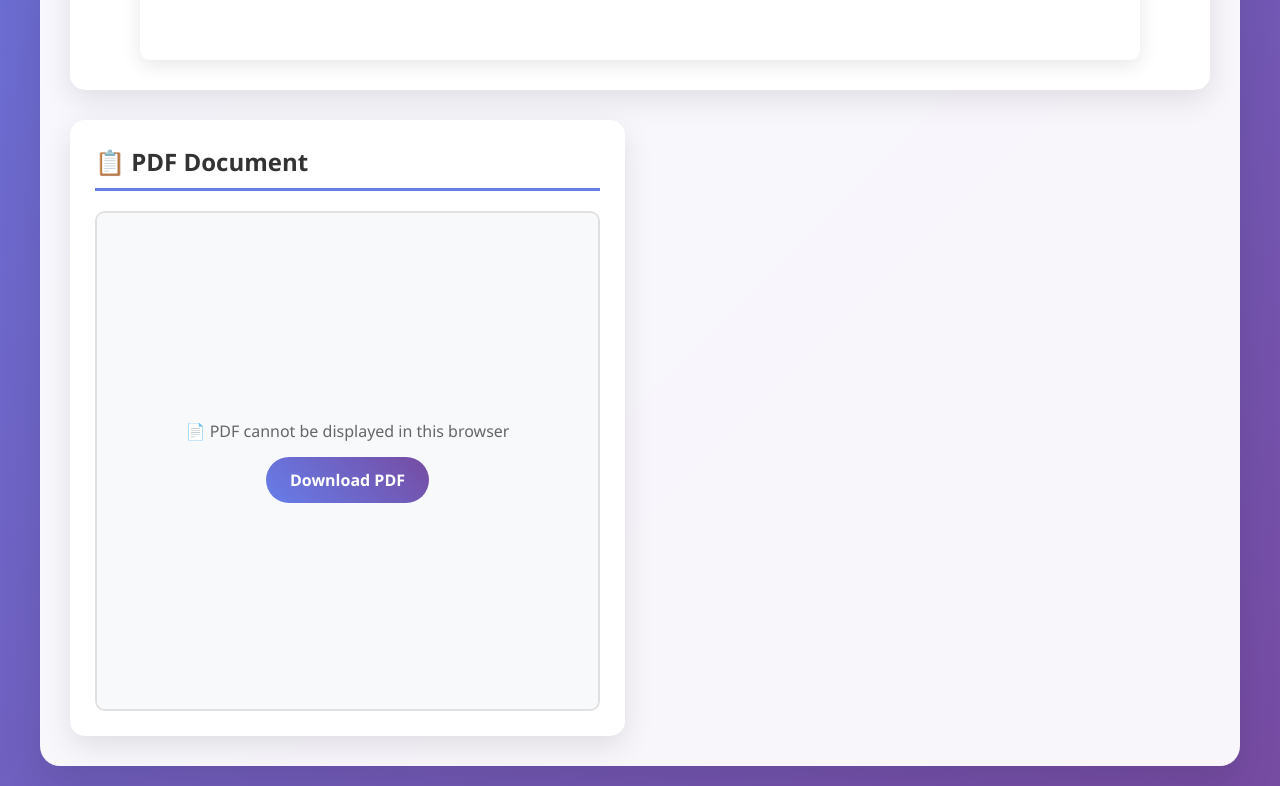
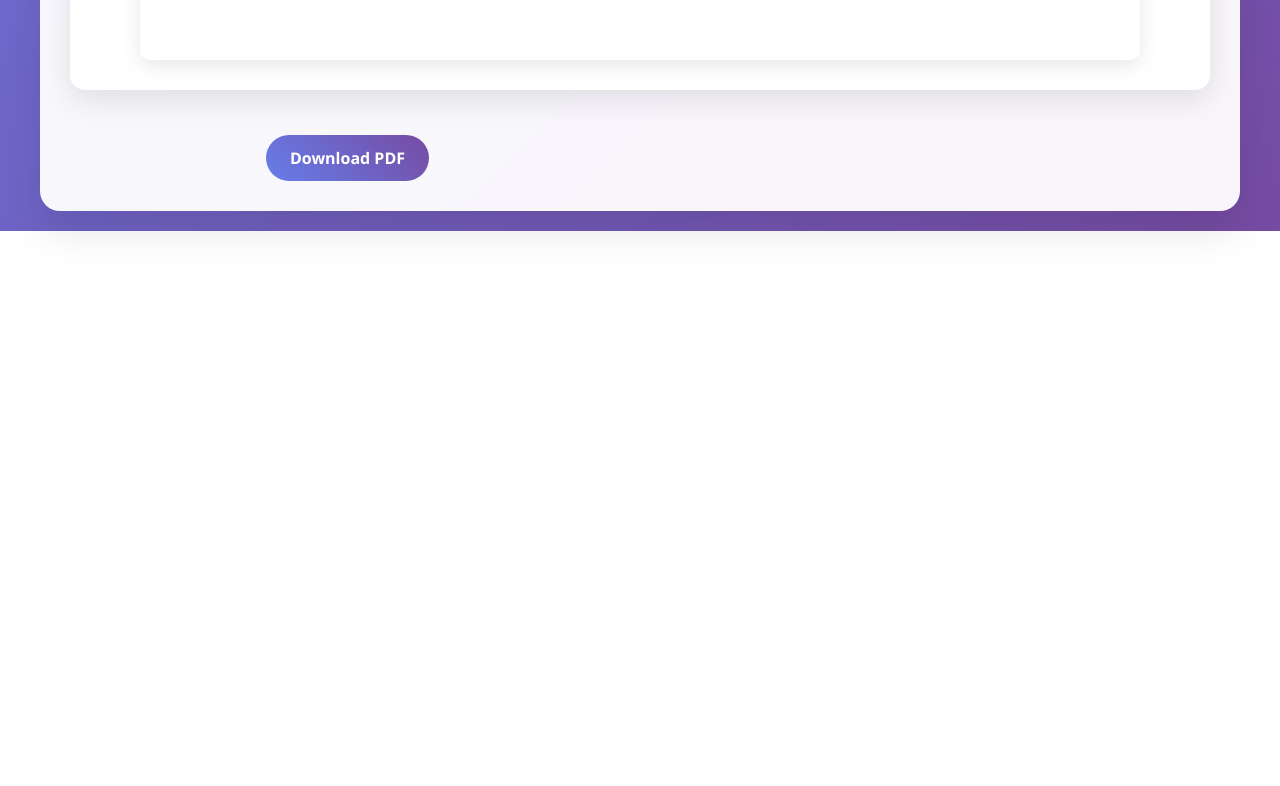
Before and after one commit to pstibu-gmail/pstibu-gmail.github.io, a plain HTML site: page index.html in a window 1280 px wide. Shown: the part 1100-1886 px from the top of the page. After the commit the page ends 1331 px from the top, so only its background shows below. Drawn offline with Linux system fonts and the light colour scheme.

Commit message:
fix: add download button to index.html

```diff
--- a/index.html
+++ b/index.html
@@ -185,6 +185,9 @@
             color: #333;
             font-size: 0.9rem;
         }
+        .center-btn {
+            text-align: center;
+        }
     </style>
 </head>
 <body>
@@ -205,15 +208,8 @@
         <!-- Document Viewer Section -->
         <div class="content-grid">
             <!-- PDF Section -->
-            <div class="section">
-                <h2>📋 PDF Document</h2>
-                <div class="pdf-container">
-                    <embed src="documents/pdf_merged.pdf" type="application/pdf" class="pdf-embed">
-                    <div class="pdf-fallback">
-                        <p>📄 PDF cannot be displayed in this browser</p>
-                        <a href="documents/pdf_merged.pdf" class="download-btn" download>Download PDF</a>
-                    </div>
-                </div>
+            <div class="center-btn">
+                <a href="documents/pdf_merged.pdf" class="download-btn center" download>Download PDF</a>
             </div>
         </div>
     </div>
```
